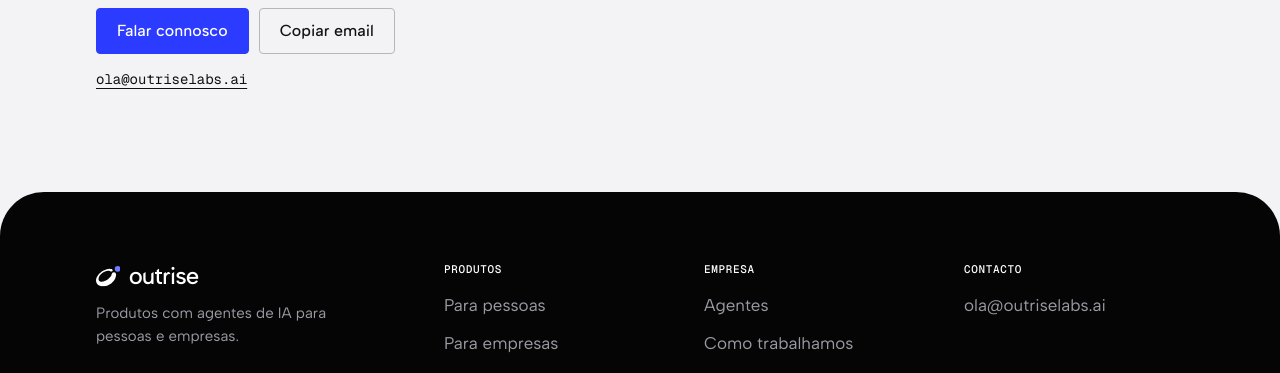
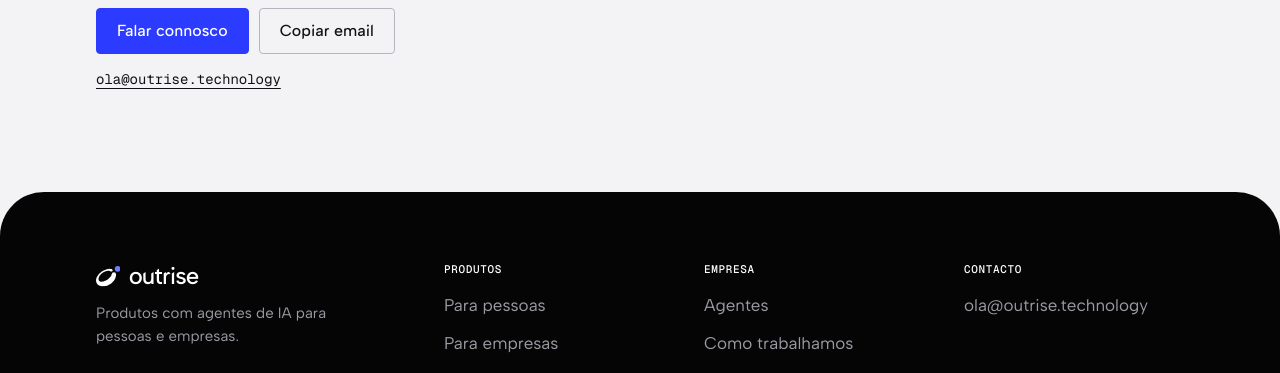
Before and after one commit to outrise-labs/website, a plain HTML site: page index.html in a window 1280 px wide. Shown: the part 4387-4760 px from the top of the page. Drawn offline with nearby package versions, Linux system fonts and the light colour scheme; animation ran at ten frames a second.

Commit message:
fix: use the outrise.technology contact address

```diff
--- a/index.html
+++ b/index.html
@@ -429,10 +429,10 @@ h1,h2,h3{text-wrap:balance;font-weight:400;color:var(--ink)}
       <h2 class="h2"><b>Um degrau acima.</b></h2>
       <p>Conta-nos o problema. Dizemos-te se um agente o resolve e como.</p>
       <div class="actions">
-        <a class="btn" href="mailto:ola@outriselabs.ai">Falar connosco</a>
-        <button class="btn line" type="button" id="copiar" data-mail="ola@outriselabs.ai">Copiar email</button>
+        <a class="btn" href="mailto:ola@outrise.technology">Falar connosco</a>
+        <button class="btn line" type="button" id="copiar" data-mail="ola@outrise.technology">Copiar email</button>
       </div>
-      <p class="mailline"><a href="mailto:ola@outriselabs.ai">ola@outriselabs.ai</a></p>
+      <p class="mailline"><a href="mailto:ola@outrise.technology">ola@outrise.technology</a></p>
     </div>
   </section>
 </main>
@@ -446,7 +446,7 @@ h1,h2,h3{text-wrap:balance;font-weight:400;color:var(--ink)}
       </div>
       <div><h3>Produtos</h3><ul><li><a href="#produtos">Para pessoas</a></li><li><a href="#produtos">Para empresas</a></li><li><a href="#contacto">Propor um problema</a></li></ul></div>
       <div><h3>Empresa</h3><ul><li><a href="#agentes">Agentes</a></li><li><a href="#como">Como trabalhamos</a></li></ul></div>
-      <div><h3>Contacto</h3><ul><li><a href="mailto:ola@outriselabs.ai">ola@outriselabs.ai</a></li></ul></div>
+      <div><h3>Contacto</h3><ul><li><a href="mailto:ola@outrise.technology">ola@outrise.technology</a></li></ul></div>
     </div>
     <div class="base"><span>© 2026 Outrise</span><span>Feito em Portugal</span></div>
   </div>
```
Also changed, not shown: 1 other file.
